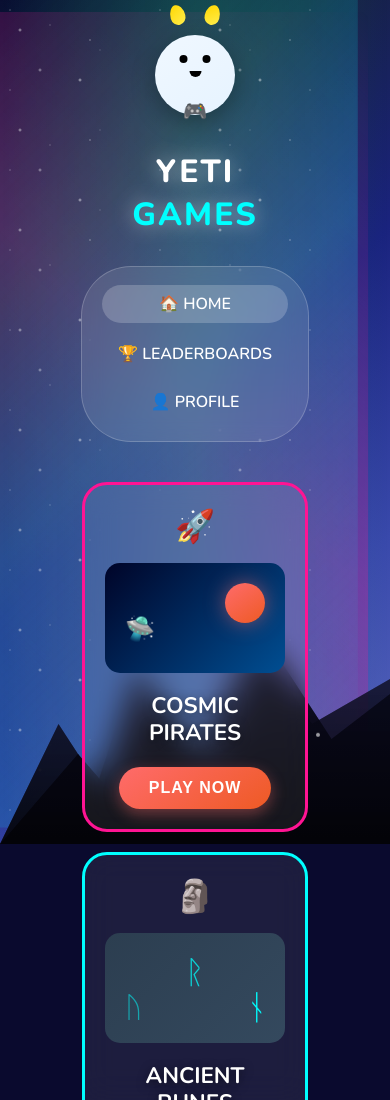
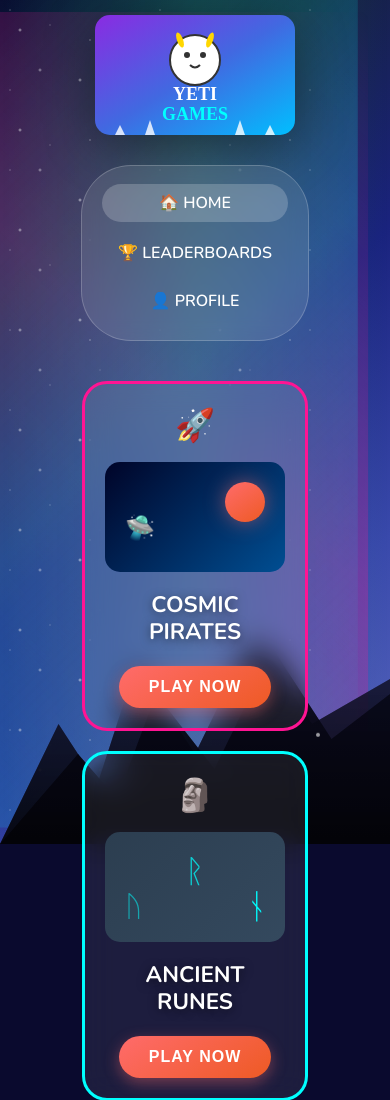
Before and after one commit to trevinot88/YETI-GAMES, a website: page index.html in a window 390 px wide. Shown: the top 1100 px of the page. Drawn offline with nearby package versions, Linux system fonts and the light colour scheme.

Commit message:
🖼️ Update logo: Replace CSS mascot with image-based logo
- Remove old CSS-created yeti mascot and text logo
- Add new logo image support with fallback SVG
- Create images/ directory for assets
- Update HTML to use img tag instead of CSS mascot
- Add hover effects and responsive sizing for logo
- Include automatic fallback to SVG if PNG not available
- Ready for new Yeti Games logo with viking helmet design

```diff
--- a/index.html
+++ b/index.html
@@ -32,30 +32,8 @@
         <header class="header">
             <!-- Yeti Logo -->
             <div class="logo">
-                <div class="yeti-mascot">
-                    <div class="yeti-body">
-                        <div class="yeti-face">
-                            <div class="yeti-eyes">
-                                <div class="eye left"></div>
-                                <div class="eye right"></div>
-                            </div>
-                            <div class="yeti-mouth"></div>
-                        </div>
-                        <div class="yeti-arms">
-                            <div class="arm left"></div>
-                            <div class="arm right"></div>
-                        </div>
-                        <div class="controller">🎮</div>
-                    </div>
-                    <div class="yeti-horns">
-                        <div class="horn left"></div>
-                        <div class="horn right"></div>
-                    </div>
-                </div>
-                <h1 class="logo-text">
-                    <span class="yeti">YETI</span>
-                    <span class="games">GAMES</span>
-                </h1>
+                <img src="images/yeti-games-logo.png" alt="YETI GAMES" class="logo-image"
+                     onerror="this.onerror=null; this.src='images/fallback-logo.svg';">
             </div>
 
             <!-- Navigation -->
--- a/styles.css
+++ b/styles.css
@@ -159,96 +159,19 @@ body {
     margin-bottom: 30px;
 }
 
-.yeti-mascot {
-    position: relative;
-    width: 120px;
-    height: 120px;
-    margin-bottom: 15px;
+.logo-image {
+    width: 200px;
+    height: auto;
+    max-height: 150px;
+    object-fit: contain;
+    filter: drop-shadow(0 10px 25px rgba(0,0,0,0.4));
+    transition: all 0.3s ease;
+    cursor: pointer;
 }
 
-.yeti-body {
-    width: 80px;
-    height: 80px;
-    background: linear-gradient(145deg, #f0f8ff, #e6f3ff);
-    border-radius: 50%;
-    position: relative;
-    margin: 20px auto;
-    box-shadow: 0 8px 25px rgba(0,0,0,0.3);
-}
-
-.yeti-horns {
-    position: absolute;
-    top: -10px;
-    left: 50%;
-    transform: translateX(-50%);
-}
-
-.horn {
-    width: 15px;
-    height: 20px;
-    background: linear-gradient(145deg, #ffd700, #ffed4e);
-    border-radius: 50% 50% 50% 50% / 60% 60% 40% 40%;
-    position: absolute;
-    top: 0;
-}
-
-.horn.left { left: -25px; transform: rotate(-15deg); }
-.horn.right { right: -25px; transform: rotate(15deg); }
-
-.yeti-face {
-    position: absolute;
-    top: 20px;
-    left: 50%;
-    transform: translateX(-50%);
-}
-
-.yeti-eyes {
-    display: flex;
-    gap: 15px;
-    margin-bottom: 8px;
-}
-
-.eye {
-    width: 8px;
-    height: 8px;
-    background: #000;
-    border-radius: 50%;
-}
-
-.yeti-mouth {
-    width: 12px;
-    height: 6px;
-    background: #000;
-    border-radius: 0 0 12px 12px;
-    margin: 0 auto;
-}
-
-.controller {
-    position: absolute;
-    bottom: -10px;
-    left: 50%;
-    transform: translateX(-50%);
-    font-size: 20px;
-}
-
-.logo-text {
-    text-align: center;
-    font-weight: 800;
-    text-shadow: 0 0 20px rgba(255,255,255,0.5);
-}
-
-.yeti {
-    display: block;
-    font-size: 2.5rem;
-    color: #ffffff;
-    letter-spacing: 2px;
-}
-
-.games {
-    display: block;
-    font-size: 2.5rem;
-    color: #00ffff;
-    letter-spacing: 2px;
+.logo-image:hover {
+    transform: scale(1.05);
+    filter: drop-shadow(0 15px 35px rgba(0,0,0,0.5)) brightness(1.1);
 }
 
 /* Navigation */
```
Also changed, not shown: images/README.md (added), images/fallback-logo.svg (added).
